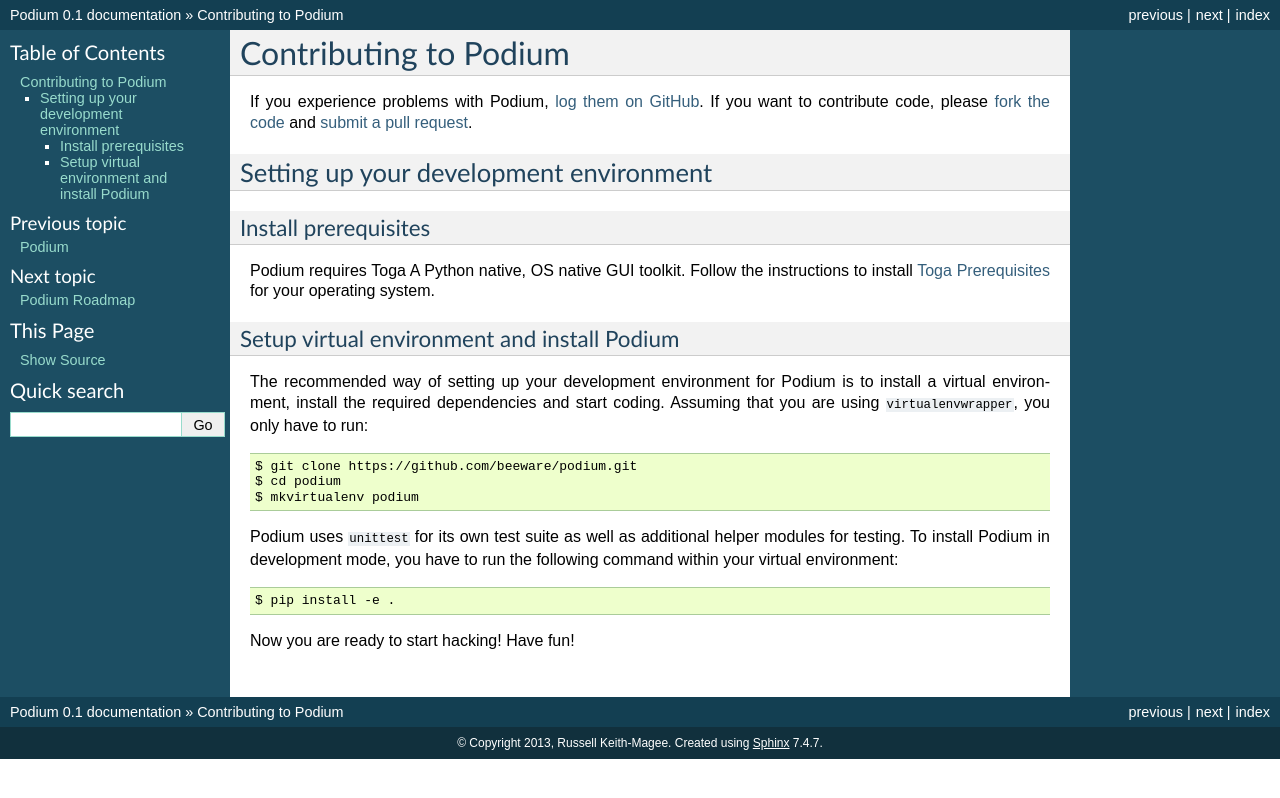
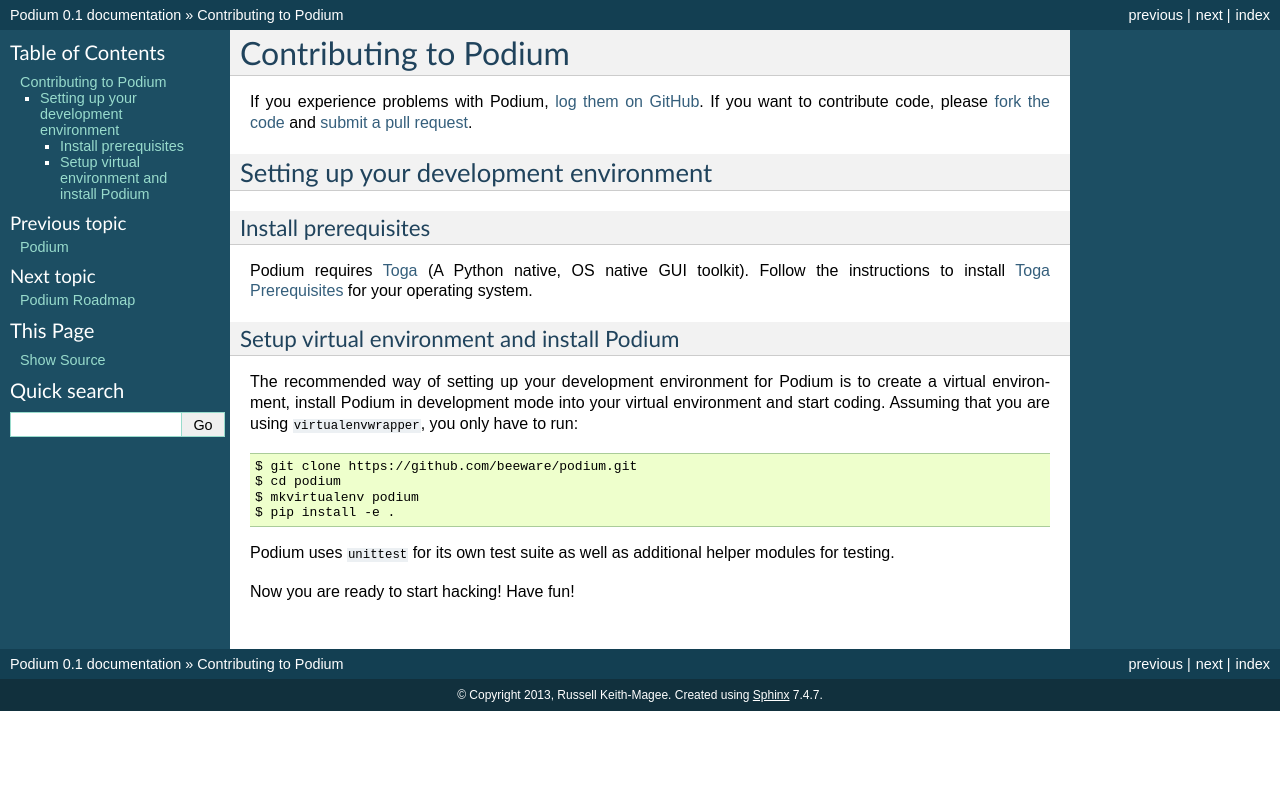
Before and after one commit to beeware/podium, a Sphinx documentation site: the page built from docs/internals/contributing.rst, in a window 1280 px wide. Shown: the top 798 px of the page. Built offline with Sphinx 7.4.7, drawn with Linux system fonts in a browser that asks for light colours; pages that are not in the unit, such as notebooks, are missing from menus.

Commit message:
Docs: update contribution guide.

```diff
--- a/docs/internals/contributing.rst
+++ b/docs/internals/contributing.rst
@@ -16,28 +16,27 @@
 Install prerequisites
 ~~~~~~~~~~~~~~~~~~~~~
 
-Podium requires Toga A Python native, OS native GUI toolkit. Follow the instructions
-to install `Toga Prerequisites`_ for your operating system.
+Podium requires Toga_ (A Python native, OS native GUI toolkit).
+Follow the instructions to install `Toga Prerequisites`_ for your operating system.
 
 Setup virtual environment and install Podium
 ~~~~~~~~~~~~~~~~~~~~~~~~~~~~~~~~~~~~~~~~~~~~
 
 The recommended way of setting up your development environment for Podium
-is to install a virtual environment, install the required dependencies and
-start coding. Assuming that you are using ``virtualenvwrapper``, you only have
-to run::
+is to create a virtual environment, install Podium in development mode into
+your virtual environment and start coding.
+Assuming that you are using ``virtualenvwrapper``, you only have to run::
 
     $ git clone https://github.com/beeware/podium.git
     $ cd podium
     $ mkvirtualenv podium
-
-Podium uses ``unittest`` for its own test suite as well as additional helper
-modules for testing. To install Podium in development mode, you have to run the
-following command within your virtual environment::
-
     $ pip install -e .
 
 
+Podium uses ``unittest`` for its own test suite as well as additional helper
+modules for testing.
+
 Now you are ready to start hacking! Have fun!
 
+.. _Toga: https://github.com/beeware/toga
 .. _Toga Prerequisites: https://github.com/beeware/toga#prerequisites
```
